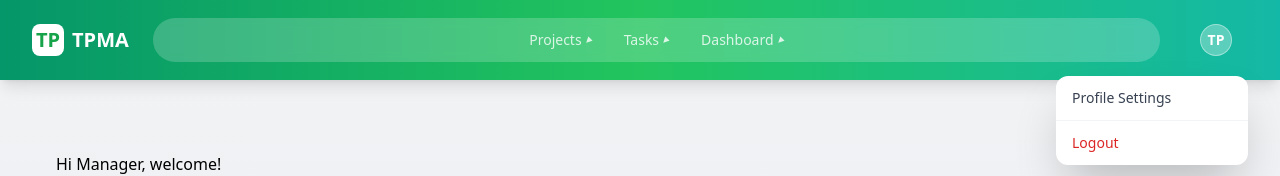
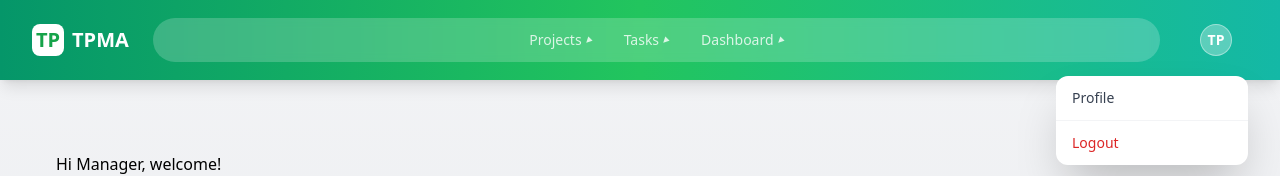
Before and after one commit to Muaz2004/tpma, a React (Create React App) app in the folder frontend/: page /manager-dashboard in a window 1280 px wide. Both pictures are taken after a click on the button "TP". Shown: the top 176 px of the page. Built offline with nearby package versions, Linux system fonts and the light colour scheme; no server answers.

Commit message:
improved

```diff
--- a/frontend/src/components/Topbar.js
+++ b/frontend/src/components/Topbar.js
@@ -20,7 +20,7 @@ const Topbar = () => {
 
           {/* Logo */}
           <Link
-            to="/"
+            to="/Dashboard"
             className="flex items-center gap-2 font-bold text-xl text-white hover:opacity-90 transition-opacity flex-shrink-0"
           >
             <div className="w-8 h-8 bg-white rounded-lg flex items-center justify-center">
@@ -29,7 +29,6 @@ const Topbar = () => {
             <span>TPMA</span>
           </Link>
 
-          {/* Nav container styled as elliptical bar */}
           {/* Nav container styled as elliptical bar */}
 <div className="flex-1 mx-6">
   <div className="relative rounded-full px-6 py-3 bg-white/20 backdrop-blur-sm flex justify-center">
@@ -77,7 +76,7 @@ const Topbar = () => {
                     className="block px-4 py-3 text-sm text-gray-700 hover:bg-emerald-50 transition-colors duration-150"
                     onClick={() => setIsProfileOpen(false)}
                   >
-                    Profile Settings
+                    Profile
                   </Link>
                   <Link
                     to="/logout"
```
